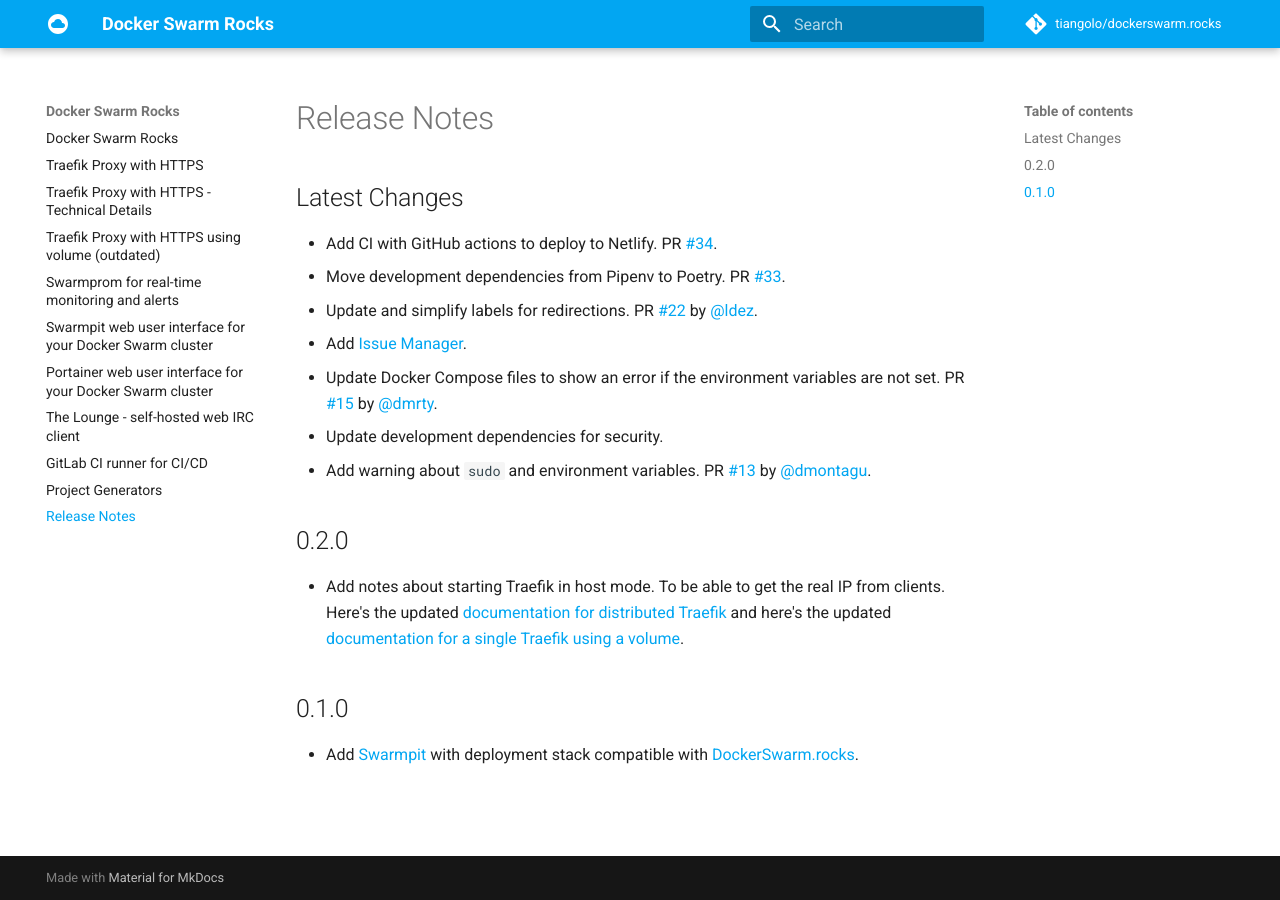
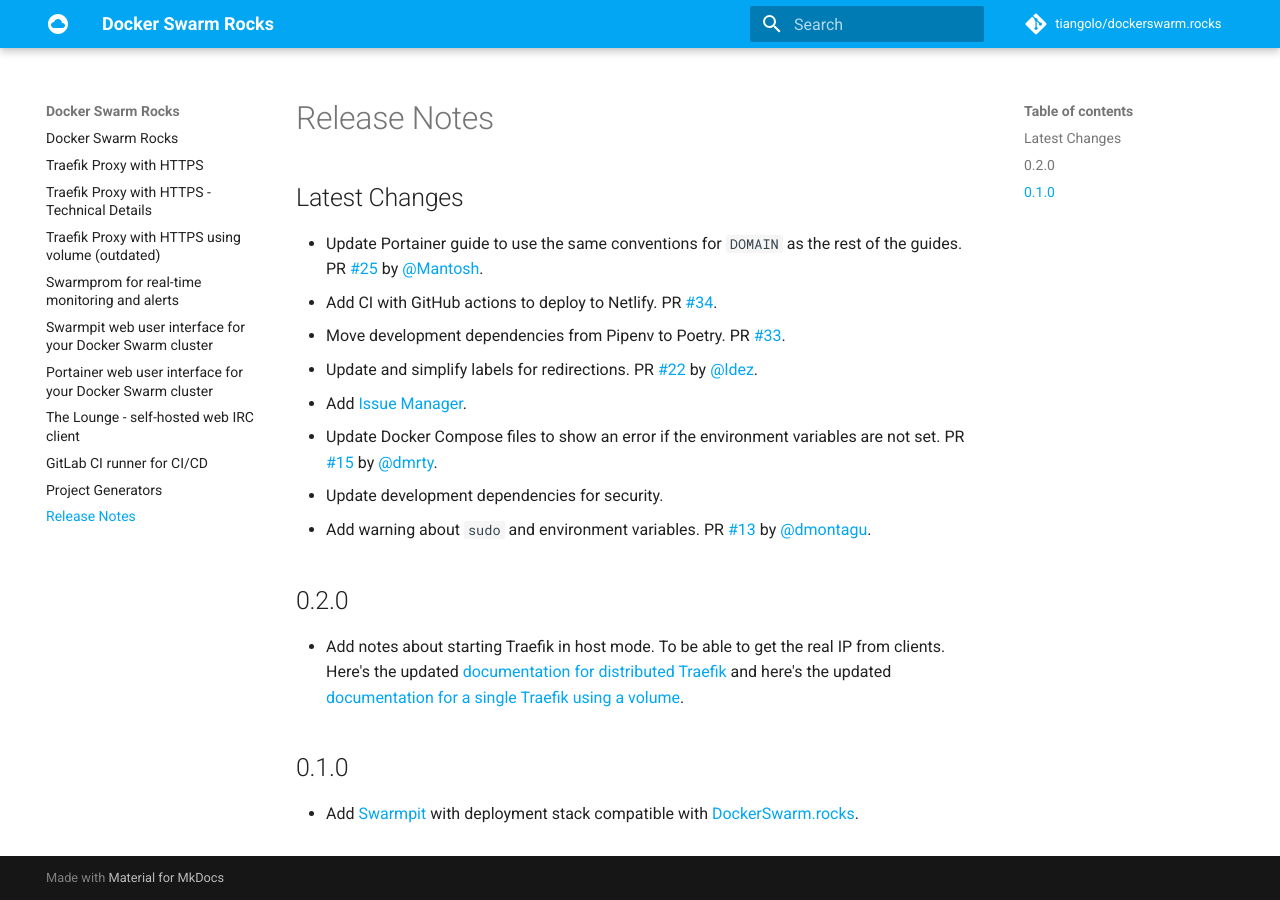
Before and after one commit to tiangolo/dockerswarm.rocks, an MkDocs documentation site: the page built from docs/release-notes.md, in a window 1280 px wide. Built offline with MkDocs 1.6.1 and Material for MkDocs 9.7.7, drawn with Linux system fonts in a browser that asks for light colours; comment, search, counter and statistics services are not loaded.

Commit message:
:memo: Update release notes

```diff
--- a/docs/release-notes.md
+++ b/docs/release-notes.md
@@ -1,5 +1,6 @@
 ## Latest Changes
 
+* Update Portainer guide to use the same conventions for `DOMAIN` as the rest of the guides. PR [#25](https://github.com/tiangolo/dockerswarm.rocks/pull/25) by [@Mantosh](https://github.com/Mantosh).
 * Add CI with GitHub actions to deploy to Netlify. PR [#34](https://github.com/tiangolo/dockerswarm.rocks/pull/34).
 * Move development dependencies from Pipenv to Poetry. PR [#33](https://github.com/tiangolo/dockerswarm.rocks/pull/33).
 * Update and simplify labels for redirections. PR [#22](https://github.com/tiangolo/dockerswarm.rocks/pull/22) by [@ldez](https://github.com/ldez).
```
